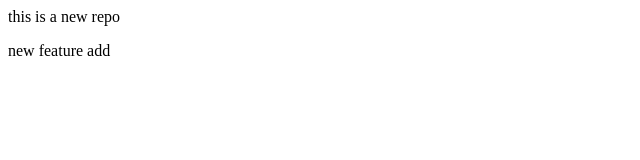
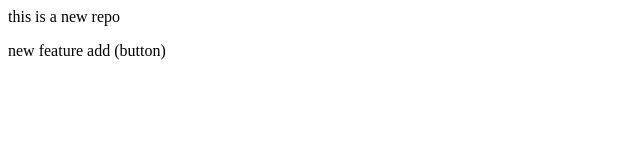
Before and after one commit to ayuush07/localrepo, a plain HTML site: page index.html in a window 1280 px wide. Shown: the full height of the page, 0-640 px from the left. Drawn offline with Linux system fonts and the light colour scheme.

Commit message:
add button

```diff
--- a/index.html
+++ b/index.html
@@ -1,2 +1,2 @@
 <p>this is a new repo</p>
-<p>new feature add</p>
+<p>new feature add (button)</p>
```
